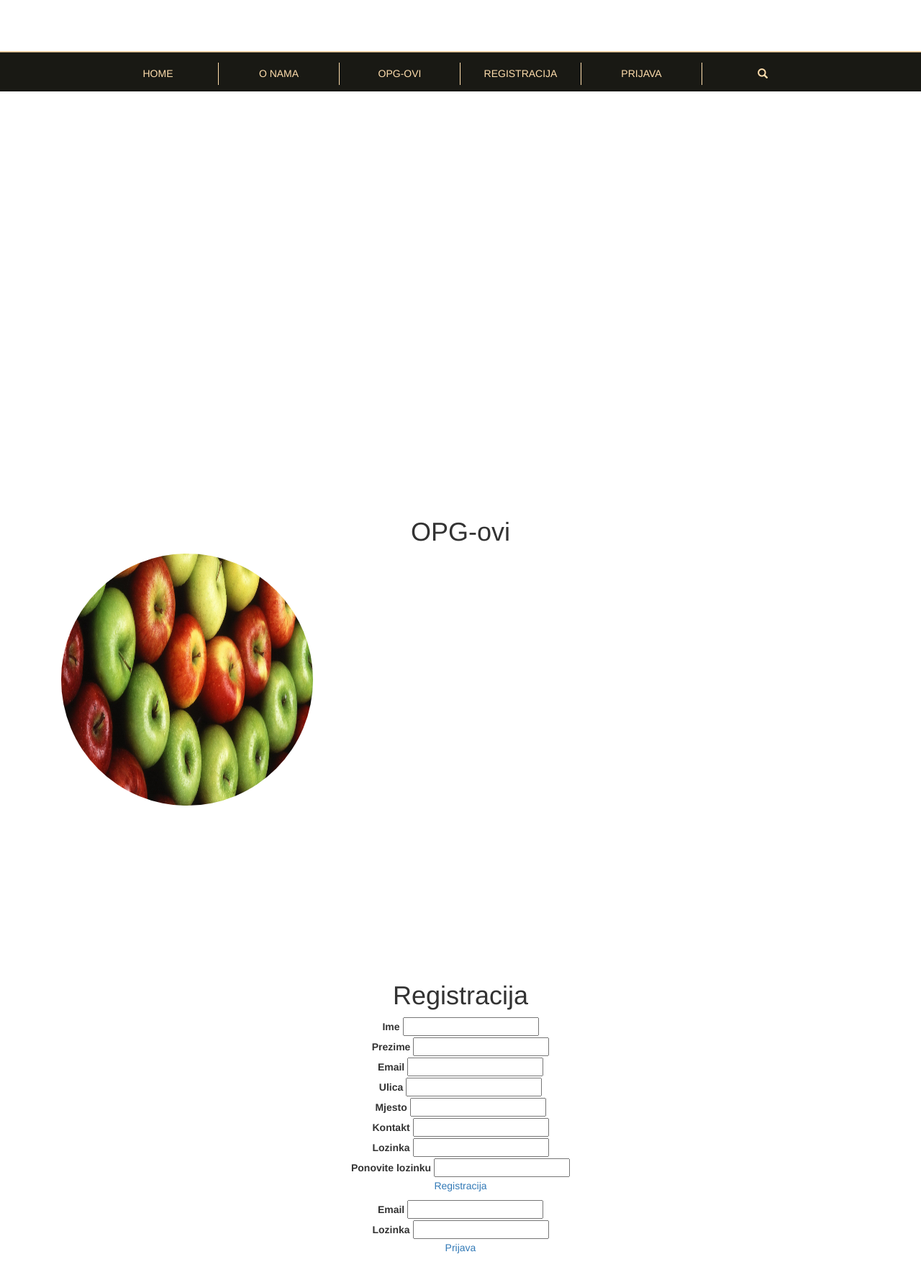
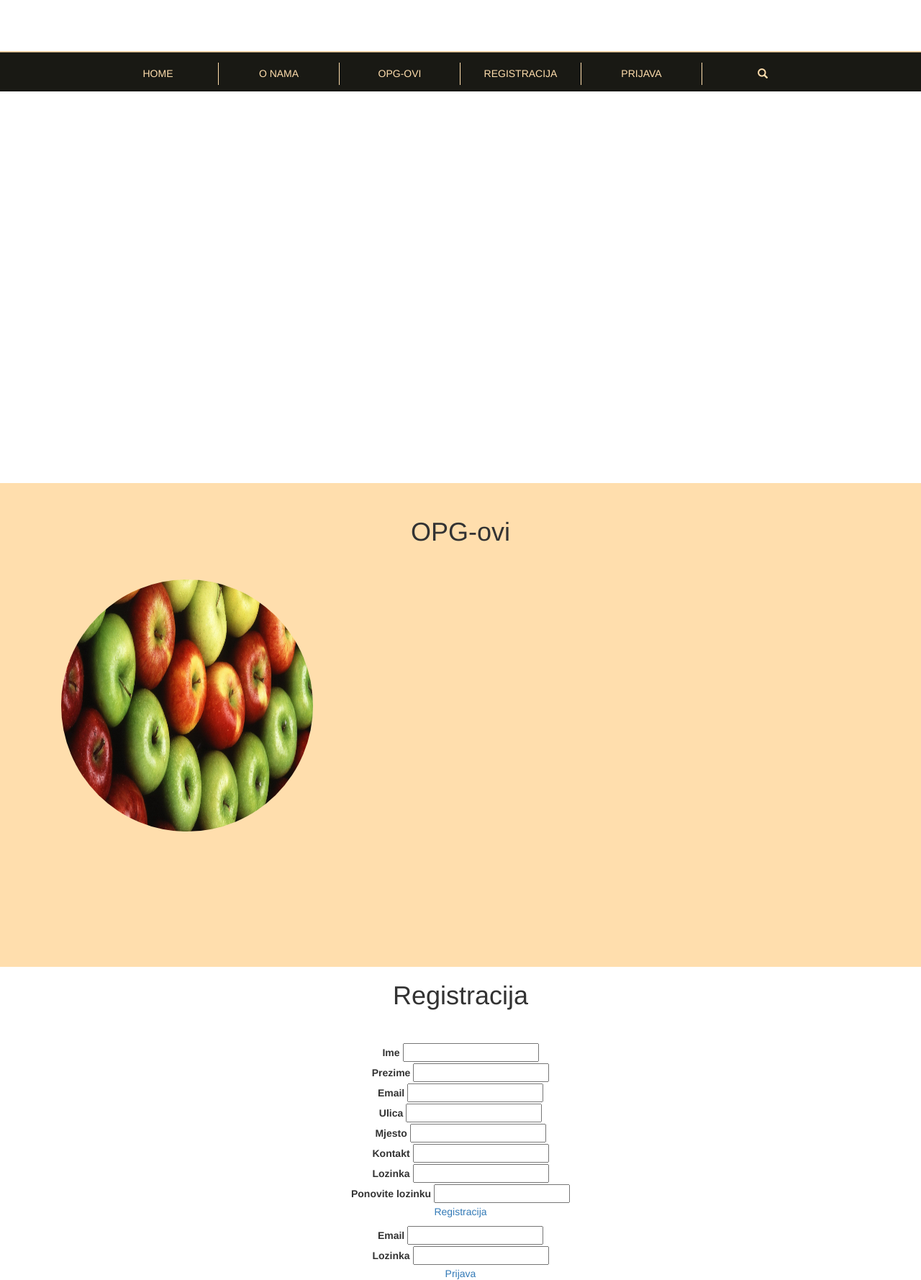
Before and after one commit to amatanovic/NFX, a PHP site: page / in a window 1280 px wide. Shown: the part 673-2451 px from the top of the page at 72% size. Before the commit the page ends 2414 px from the top, so only its background shows below. Run offline with PHP 8.4, Linux system fonts and the light colour scheme; some libraries are stand-ins or nearby versions.

Commit message:
izgled projekta

```diff
--- a/css/styles.css
+++ b/css/styles.css
@@ -75,7 +75,7 @@ div.navbar-collapse{
 
 
 #home,#onama,#opg {
-    height:48em;
+    min-height:48em;
     position:relative;
 }
 
@@ -83,7 +83,7 @@ div.navbar-collapse{
 
 #opg{
     padding-top: 2em;
-    background-image: rgba(255, 222, 173,1);
+    background-color: rgba(255, 222, 173,1);
 }
 
 
@@ -92,6 +92,10 @@ div.navbar-collapse{
 }
 
 
+.opg-naslov{
+    padding-bottom: 1em;
+}
+
 .opgavatar{
     width: 100%;
     height: 25em;
--- a/index.php
+++ b/index.php
@@ -21,16 +21,15 @@ include 'head.php';
 
 
 
-
+    <div class="naslovi" id="opg">
       <div class="container">
-      <div class="naslovi" id="opg">
-<h1>OPG-ovi</h1>
+<h1 class="opg-naslov">OPG-ovi</h1>
    <div class="col-lg-4 col-md-6 col-xs-12 col-centered">
           <img src="slike/jabuke.jpg" alt="avatar" class="opgavatar img-circle">
       </div>
 
 
-
+          </div>
       </div>
 
 
@@ -44,7 +43,7 @@ include 'head.php';
 
   <form action="#" id="registracija">
 
-<h1>Registracija</h1>
+<h1 class="opg-naslov">Registracija</h1>
 
     <fieldset>
       <label for="ime">Ime</label> <input type="text" id="ime" /> <br />
```
